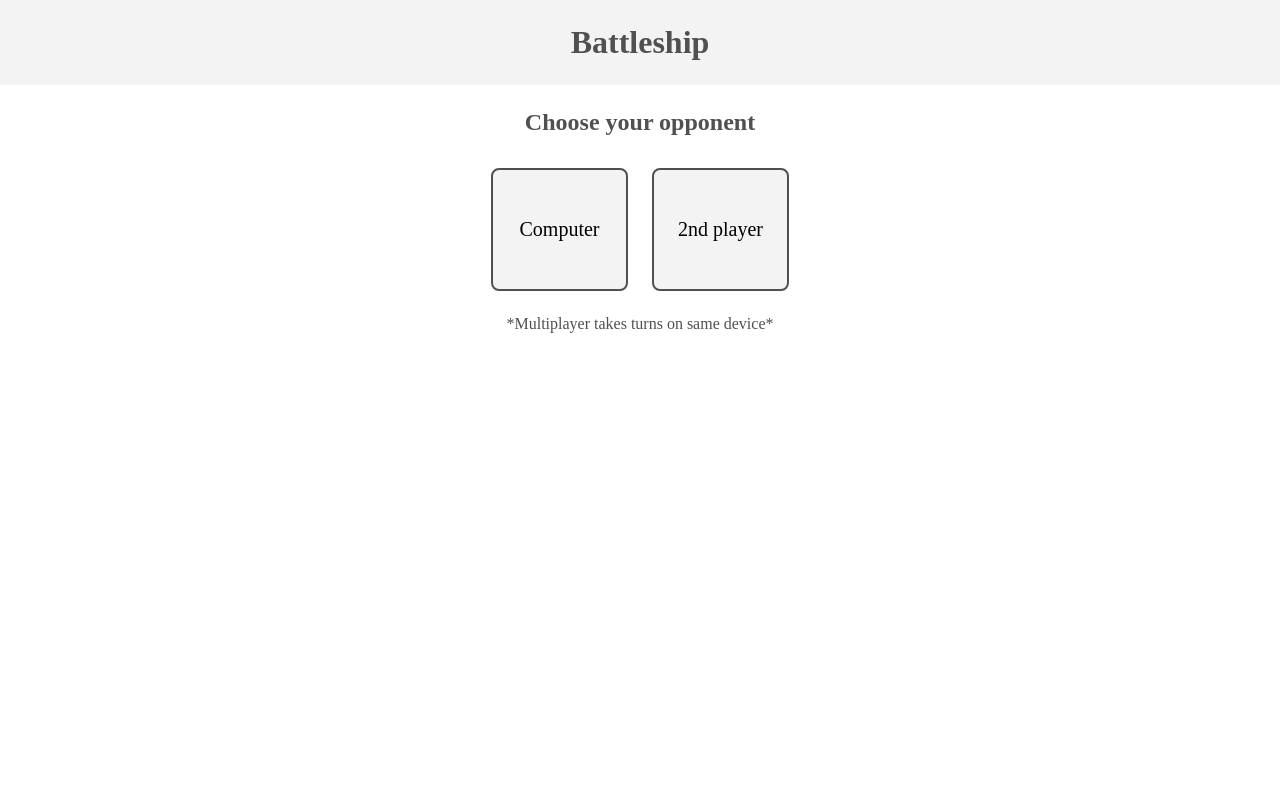
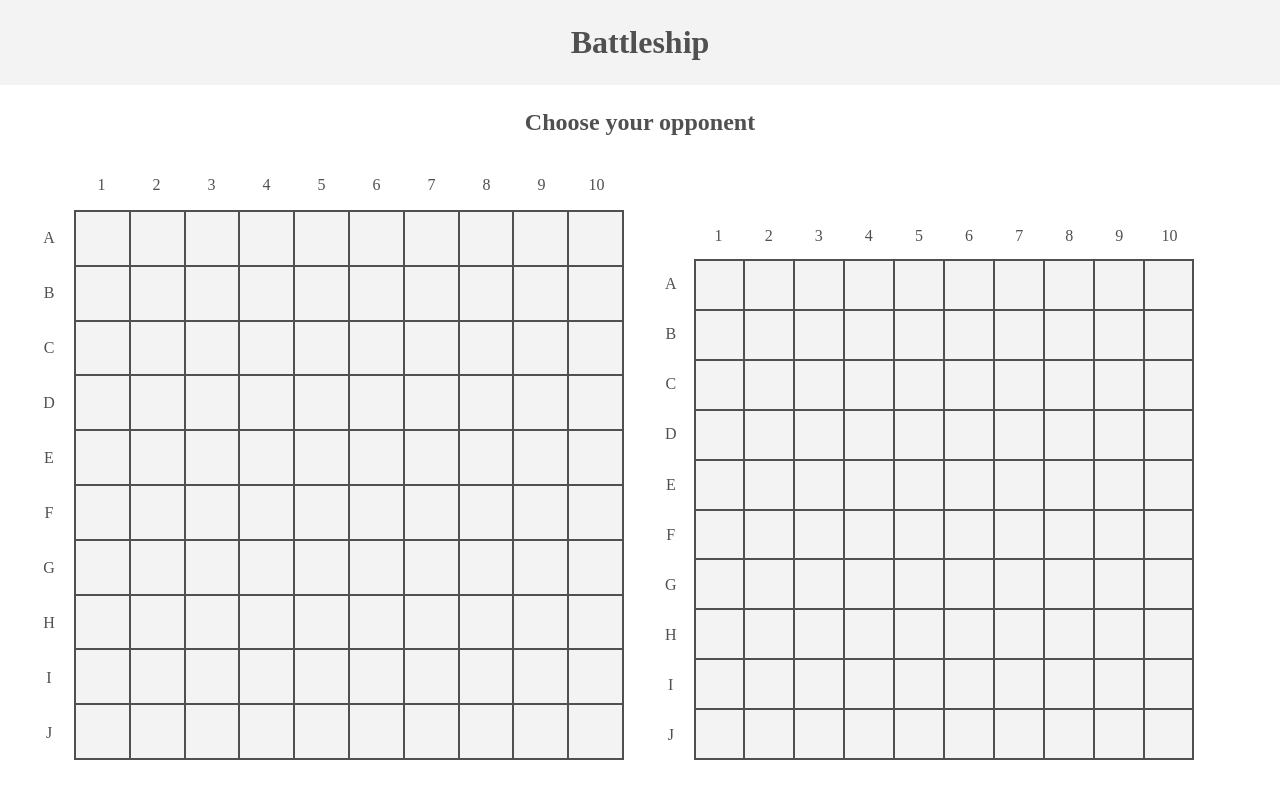
Before and after one commit to WitherMite/battleship, a website with bundled scripts: page index.html in a window 1280 px wide. Built offline with nearby package versions, Linux system fonts and the light colour scheme.

Commit message:
Draw game grids

```diff
--- a/index.html
+++ b/index.html
@@ -15,12 +15,9 @@
       <!-- change content depending on game stage -->
       <h2 class="directions">Choose your opponent</h2>
       <div class="ui-container">
-        <div class="menu-ui">
-          <form class="opponent-selection" novalidate>
-            <button value="cpu" class="menu-btn cpu-btn">Computer</button>
-            <button value="p2" class="menu-btn p2-btn">2nd player</button>
-          </form>
-          <p class="p2-info">*Multiplayer takes turns on same device*</p>
+        <div class="main-ui">
+          <div class="radar game-grid"></div>
+          <div class="player-board game-grid"></div>
         </div>
       </div>
     </main>
--- /dev/null
+++ b/index.js
@@ -0,0 +1,5 @@
+import drawGameGrid from "./src/dom-modules/draw-game-grid.js";
+
+const grids = document.querySelectorAll(".game-grid");
+
+grids.forEach((grid) => drawGameGrid(grid, 10));
--- /dev/null
+++ b/src/dom-modules/draw-game-grid.js
@@ -0,0 +1,56 @@
+export default function drawGameGrid(gridElement, gridSize) {
+  gridElement.style.gridTemplateColumns = `1fr ${gridSize + 1}fr`;
+  gridElement.style.gridTemplateRows = `1fr ${gridSize + 1}fr`;
+
+  gridElement.appendChild(createSpacerTile());
+  gridElement.appendChild(createLabelsTop(gridSize));
+  gridElement.appendChild(createLabelsLeft(gridSize));
+  gridElement.appendChild(createGrid(gridSize));
+}
+
+function createSpacerTile() {
+  const div = document.createElement("div");
+  div.classList.add("spacer-tile");
+  return div;
+}
+
+function createLabelsTop(gridSize) {
+  return createLabels(gridSize, "grid-label-top", (i) => i + 1);
+}
+
+function createLabelsLeft(gridSize) {
+  return createLabels(gridSize, "grid-label-left", (i) => {
+    // char codes for A-Z is 65-90
+    return String.fromCharCode(65 + i);
+  });
+}
+
+function createLabels(gridSize, className, callback) {
+  const div = document.createElement("div");
+  div.classList.add(className);
+  for (let i = 0; i < gridSize; i++) {
+    const tile = document.createElement("div");
+    tile.classList.add("label-tile");
+    tile.textContent = callback(i);
+    div.appendChild(tile);
+  }
+  return div;
+}
+
+function createGrid(gridSize) {
+  const div = document.createElement("div");
+  div.classList.add("game-tile-container");
+  div.style.display = "grid";
+  div.style.gridTemplateColumns = `repeat(${gridSize}, 1fr)`;
+
+  for (let x = 0; x < gridSize; x++) {
+    // create y axis in reverse to put origin in bottom left
+    for (let y = gridSize - 1; y >= 0; y--) {
+      const tile = document.createElement("div");
+      tile.classList.add("game-tile");
+      tile.dataset.coordinate = [x, y];
+      div.appendChild(tile);
+    }
+  }
+  return div;
+}
--- a/style.css
+++ b/style.css
@@ -40,12 +40,38 @@ header {
 }
 
 .game-grid {
-    background-color: var(--secondary-color);
-    border: 2px solid var(--font-color);
     aspect-ratio: 1;
     min-width: 250px;
     width: 75svw;
     max-width: 75svh;
+    display: grid;
+    grid-template-columns: auto auto;
+}
+
+.game-tile-container {
+    background-color: var(--secondary-color);
+    border-bottom: 2px solid var(--font-color);
+    border-right: 2px solid var(--font-color);
+}
+
+.game-tile {
+    border-top: 2px solid var(--font-color);
+    border-left: 2px solid var(--font-color);
+}
+
+.grid-label-top,
+.grid-label-left {
+    display: flex;
+}
+
+.grid-label-left {
+    flex-direction: column;
+}
+
+.label-tile {
+    flex: 1;
+    display: grid;
+    place-content: center;
 }
 
 /* Main Gameplay UI */
@@ -56,6 +82,9 @@ header {
     gap: 1.5rem;
     justify-content: center;
     align-items: flex-end;
+
+    /* makes ui look more centered on desktop taking whitespace into account, barely noticable on mobile */
+    margin-right: 5%;
 }
 
 .player-board {
```
